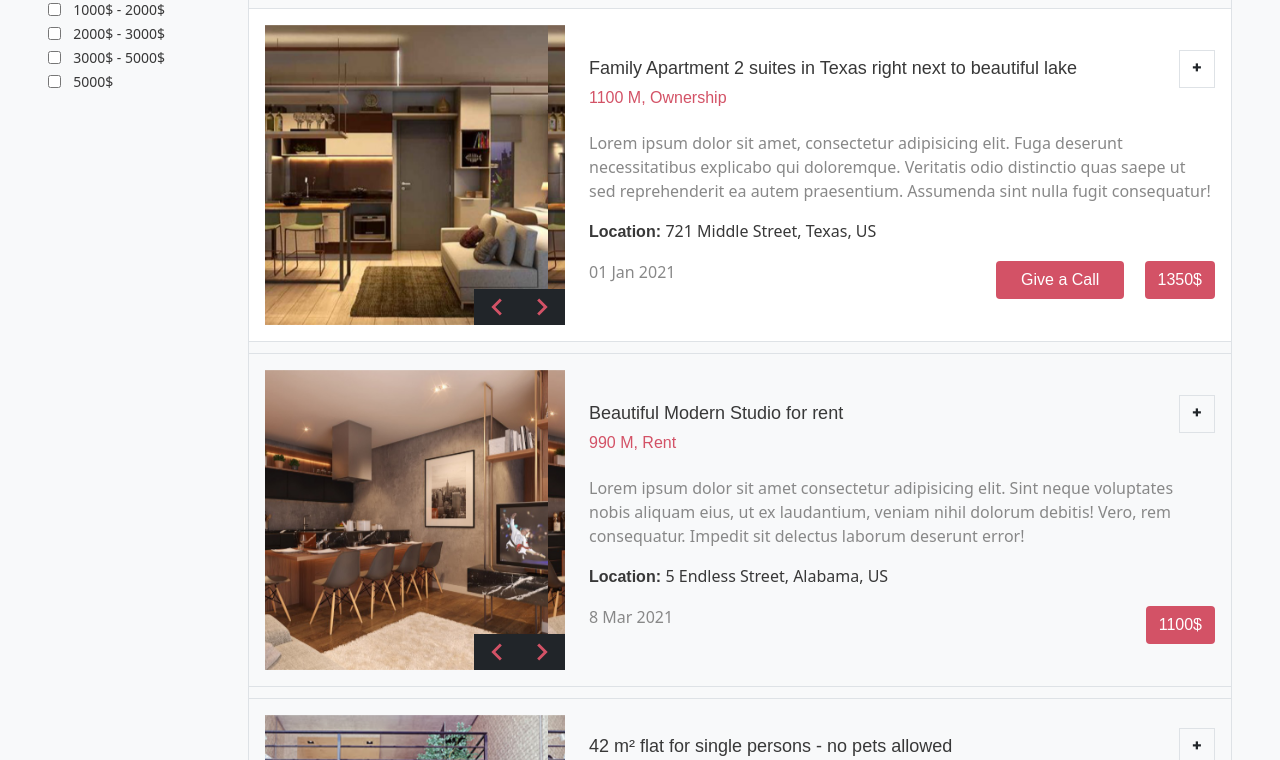
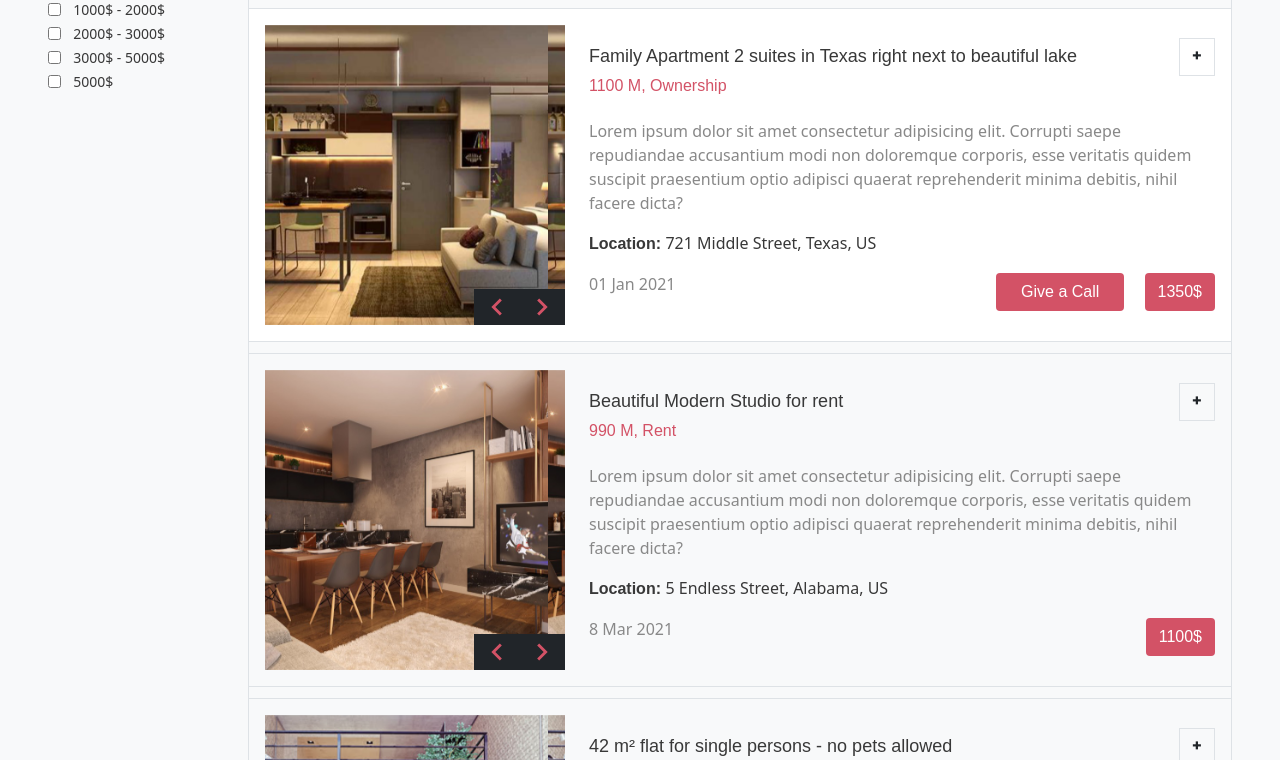
Before and after one commit to fernandorpm/rent-a-partment, a website: page search.html in a window 1280 px wide. Shown: the part 730-1490 px from the top of the page. Drawn offline with Linux system fonts and the light colour scheme; a web font is replaced by a local one.

Commit message:
Update text from the search results

```diff
--- a/search.html
+++ b/search.html
@@ -361,10 +361,10 @@
               <h6 class="text-red fs-medium m-0">1100 M, Ownership</h6>
               <br>
               <p class="text-grey">
-                Lorem ipsum dolor sit amet, consectetur adipisicing elit. Fuga deserunt necessitatibus explicabo qui
-                doloremque. Veritatis odio distinctio quas saepe ut sed reprehenderit ea autem praesentium. Assumenda
-                sint
-                nulla fugit consequatur!
+                Lorem ipsum dolor sit amet consectetur adipisicing elit. Corrupti saepe repudiandae accusantium modi non
+                doloremque corporis, esse veritatis quidem suscipit praesentium optio adipisci quaerat reprehenderit
+                minima
+                debitis, nihil facere dicta?
               </p>
               <p class="text-black"><b class="h-b">Location: </b>721 Middle Street, Texas, US</p>
             </div>
@@ -441,9 +441,10 @@
               <h6 class="text-red fs-medium m-0">990 M, Rent</h6>
               <br>
               <p class="text-grey">
-                Lorem ipsum dolor sit amet consectetur adipisicing elit. Sint neque voluptates nobis aliquam eius, ut ex
-                laudantium, veniam nihil dolorum debitis! Vero, rem consequatur. Impedit sit delectus laborum deserunt
-                error!
+                Lorem ipsum dolor sit amet consectetur adipisicing elit. Corrupti saepe repudiandae accusantium modi non
+                doloremque corporis, esse veritatis quidem suscipit praesentium optio adipisci quaerat reprehenderit
+                minima
+                debitis, nihil facere dicta?
               </p>
               <p class="text-black"><b class="h-b">Location: </b>5 Endless Street, Alabama, US</p>
             </div>
```
